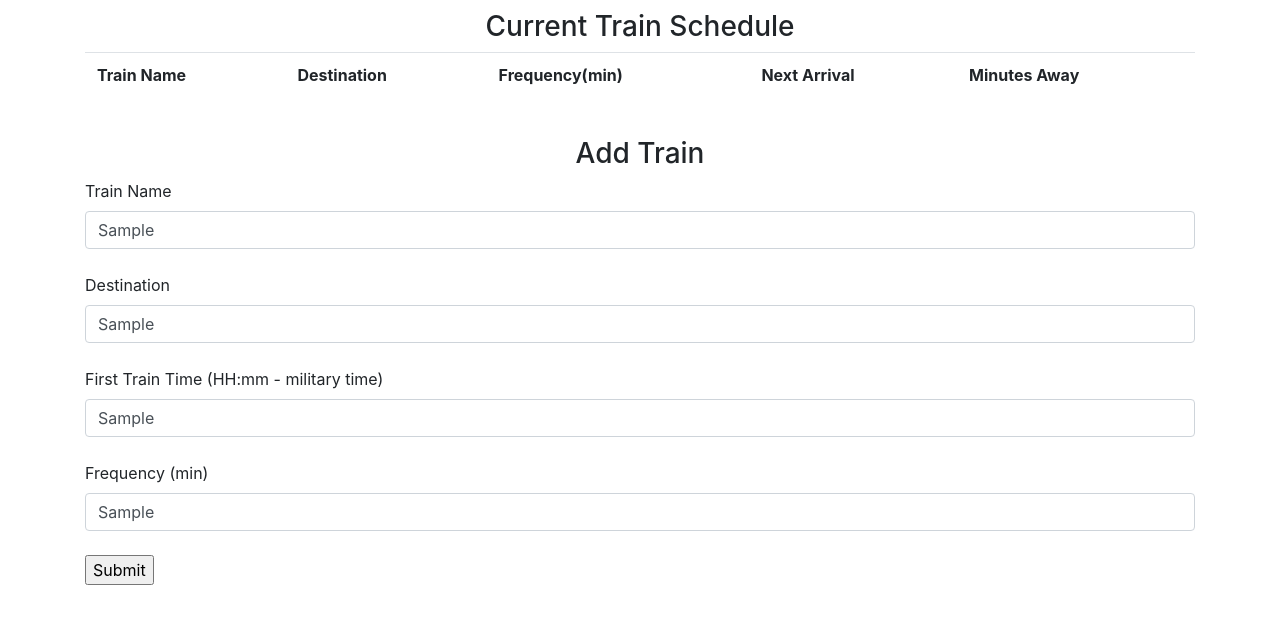
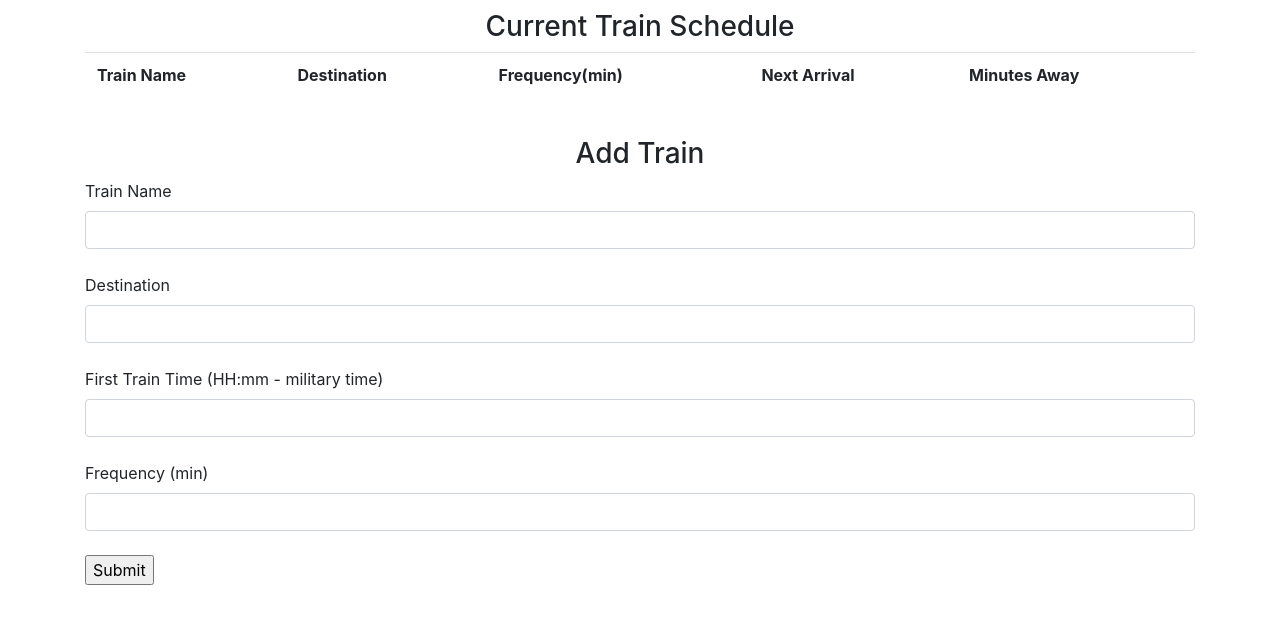
Before and after one commit to lijaack/Train-Schedule, a plain HTML site: page index.html in a window 1280 px wide. Both pictures are taken after typing "Sample", "Sample", "Sample", "Sample" into the empty fields and a click on the input "Submit". Shown: the part 116-740 px from the top of the page. Drawn offline with nearby package versions, Linux system fonts and the light colour scheme; no server answers.

Commit message:
new function allows push to database

```diff
--- a/assets/javascript/app.js
+++ b/assets/javascript/app.js
@@ -1,4 +1,50 @@
+
+var config = {
+    apiKey: "AIzaSyB1Mx8kAAc1ABhpr_VGiBz1slGWbmPrBS4",
+    authDomain: "train-schedule-2ad53.firebaseapp.com",
+    databaseURL: "https://train-schedule-2ad53.firebaseio.com",
+    projectId: "train-schedule-2ad53",
+    storageBucket: "train-schedule-2ad53.appspot.com",
+    messagingSenderId: "286451302010"
+  };
+  firebase.initializeApp(config);
+
+ var database = firebase.database();
+
+
+
+
+
+
+
+
+
+
+
+
+
+
+
+
 $("#submit").on("click", function(){
     event.preventDefault();
-    console.log("hi")
+    var trainName = $("#train-name").val().trim();
+    var trainDestination = $("#train-destination").val().trim();
+    var trainTime = $("#train-time").val().trim();
+    var trainFrequency = $("#train-frequency").val().trim();
+
+    database.ref().push({
+        name: trainName,
+        destination: trainDestination,
+        time: trainTime,
+        frequency: trainFrequency
+    })
+
+    $("#train-name").val("");
+    $("#train-destination").val("");
+    $("#train-time").val("");
+    $("#train-frequency").val("");
+
+
+
 })
--- a/index.html
+++ b/index.html
@@ -37,7 +37,7 @@
                     <input class="form-control" type="text" id="train-name" placeholder="">
                     <br>
                     <label for="train-destination">Destination</label>
-                    <input class="form-control" type="text" id="destination" placeholder="">
+                    <input class="form-control" type="text" id="train-destination" placeholder="">
                     <br>
                     <label for="train-time">First Train Time (HH:mm - military time)</label>
                     <input class="form-control" type="text" id="train-time" placeholder="">
@@ -56,7 +56,7 @@
     </div>
 
 
-
+    <script src="https://www.gstatic.com/firebasejs/5.5.9/firebase.js"></script>
     <script src="https://code.jquery.com/jquery-3.3.1.js" integrity="sha256-2Kok7MbOyxpgUVvAk/HJ2jigOSYS2auK4Pfzbm7uH60="
     crossorigin="anonymous"></script>
     <script src="assets/javascript/app.js"></script>
```
